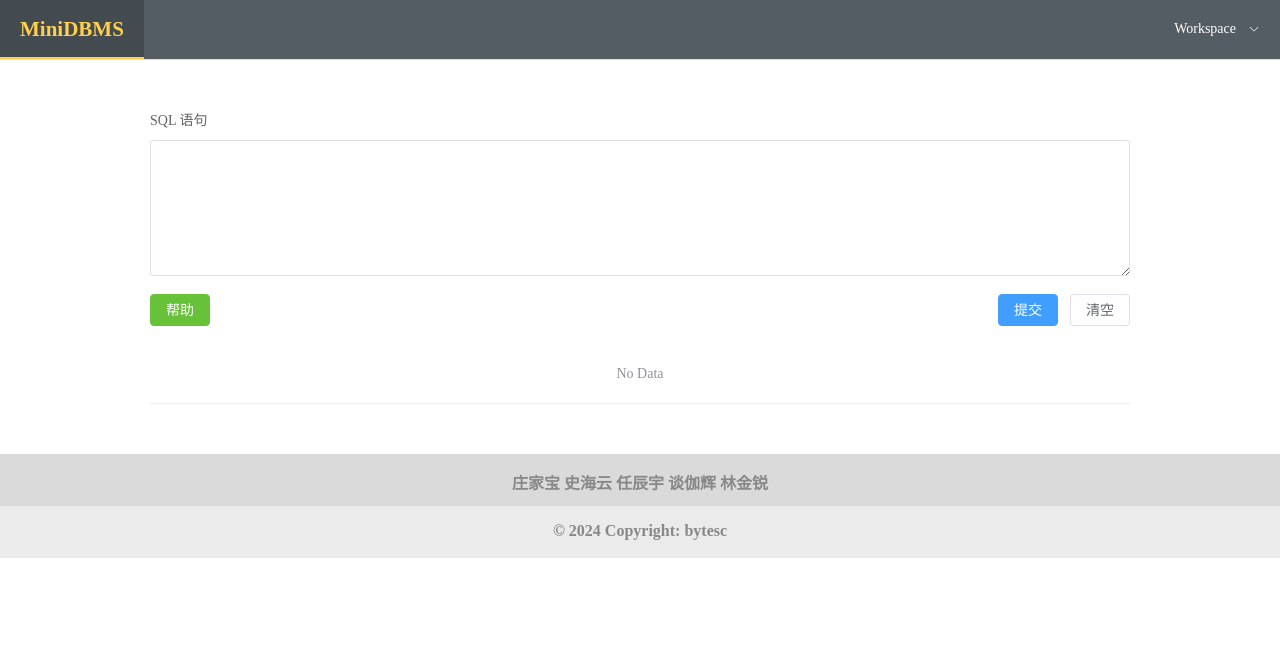
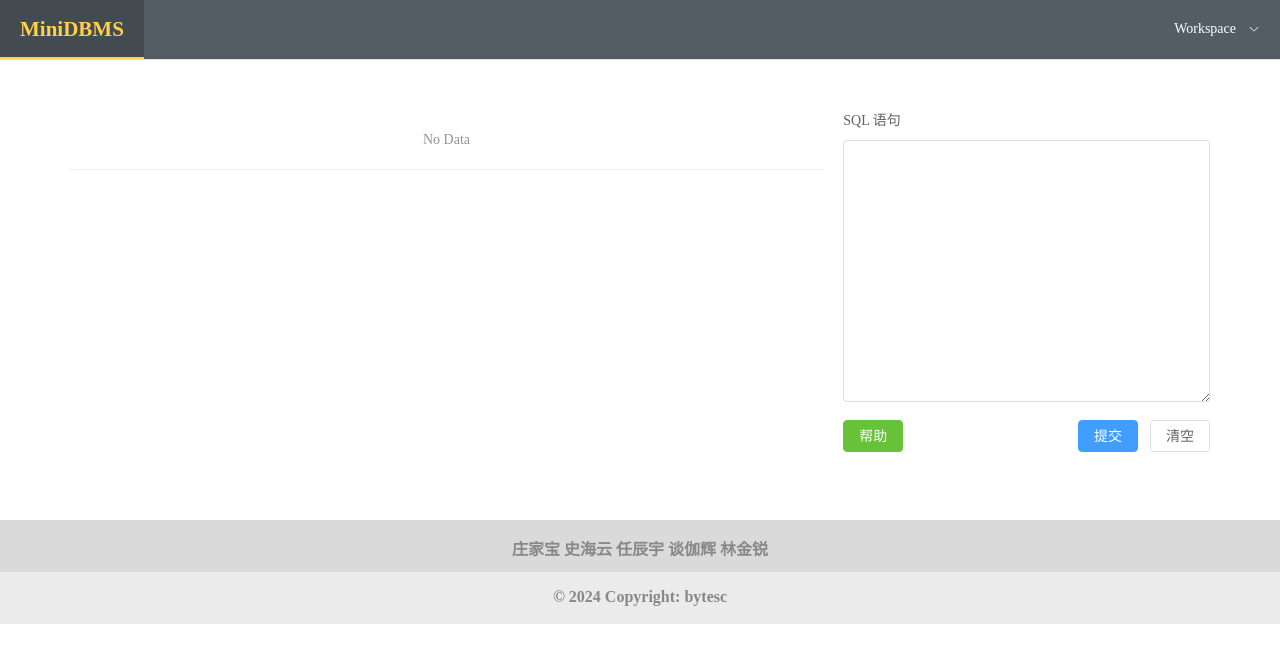
Before and after one commit to bytesc/miniDBMS, a Vue app in the folder minidbms-front/: page / in a window 1280 px wide. Shown: the top 662 px of the page. Built offline with nearby package versions, Linux system fonts and the light colour scheme.

Commit message:
layout change

```diff
--- a/minidbms-front/src/components/Sql.vue
+++ b/minidbms-front/src/components/Sql.vue
@@ -91,10 +91,28 @@ const getTableData = async ()=>{
     </el-header>
 
     <el-container>
-      <el-main style="padding: 50px; margin-left: 100px;margin-right: 100px" >
+      <el-main style="padding: 50px; margin-left: 20px;margin-right: 20px" >
+        <el-row :gutter="20">
+          <el-col :xs="24" :sm="24" :md="14" :lg="16" :xl="16"
+          >
+
+            <el-table stripe :data="tableData" max-height="500">
+              <el-table-column
+                  v-for="key in columns"
+                  :prop="key"
+                  :label="key"
+                  sortable
+              ></el-table-column>
+            </el-table>
+
+          </el-col>
+
+          <el-col :xs="24" :sm="24" :md="10" :lg="8" :xl="8"
+          >
+
             <el-form :model="SqlStatement" label-width="120px" label-position="top">
               <el-form-item label="SQL 语句">
-            <el-input v-model="SqlStatement.content" type="textarea" :rows="6"/>
+                <el-input v-model="SqlStatement.content" type="textarea" :rows="12"/>
               </el-form-item>
               <el-form-item>
                 <el-button type="success" @click="onHelp">帮助</el-button>
@@ -104,13 +122,12 @@ const getTableData = async ()=>{
               </el-form-item>
             </el-form>
 
-        <el-table stripe :data="tableData" max-height="500">
-          <el-table-column
-              v-for="key in columns"
-              :prop="key"
-              :label="key"
-          ></el-table-column>
-        </el-table>
+          </el-col>
+
+        </el-row>
+
+
+
 
       </el-main>
       <el-footer style="padding: 0">
```
Lines whose indentation alone changed are shown as unchanged.
